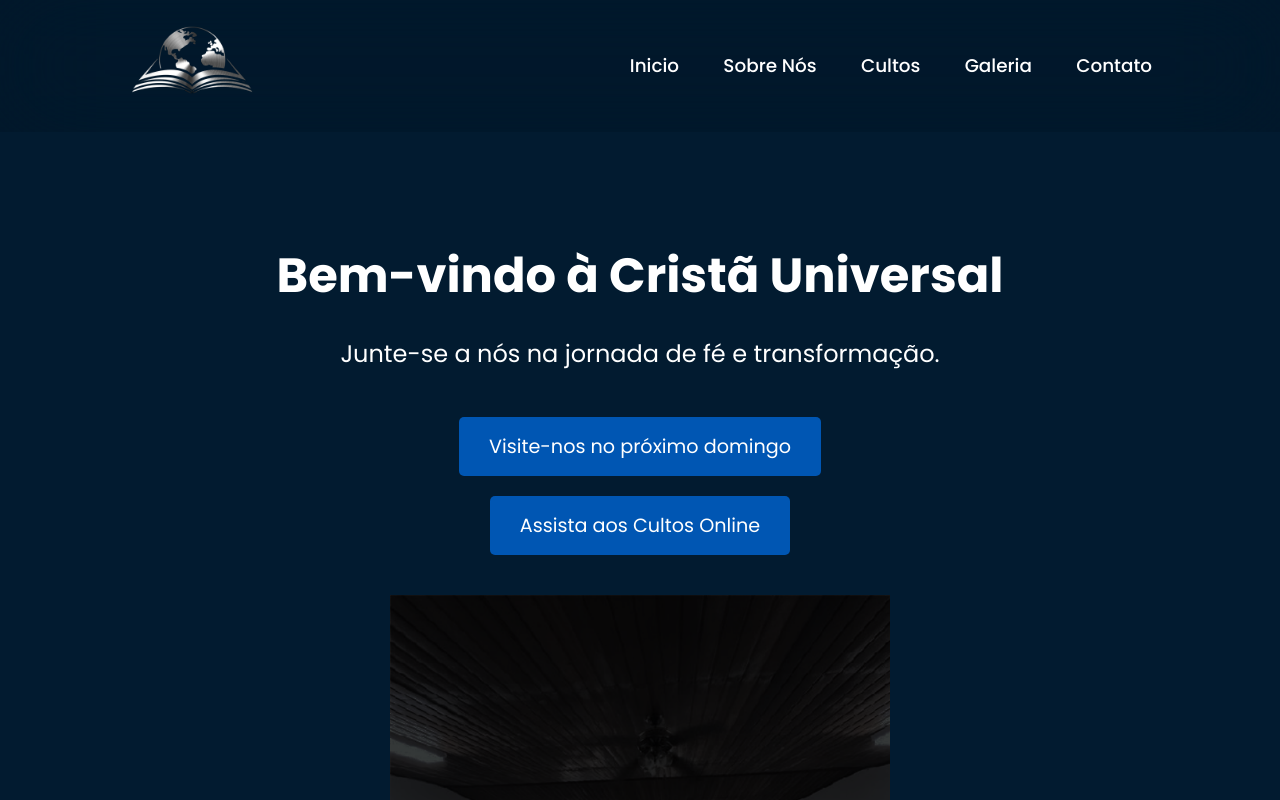
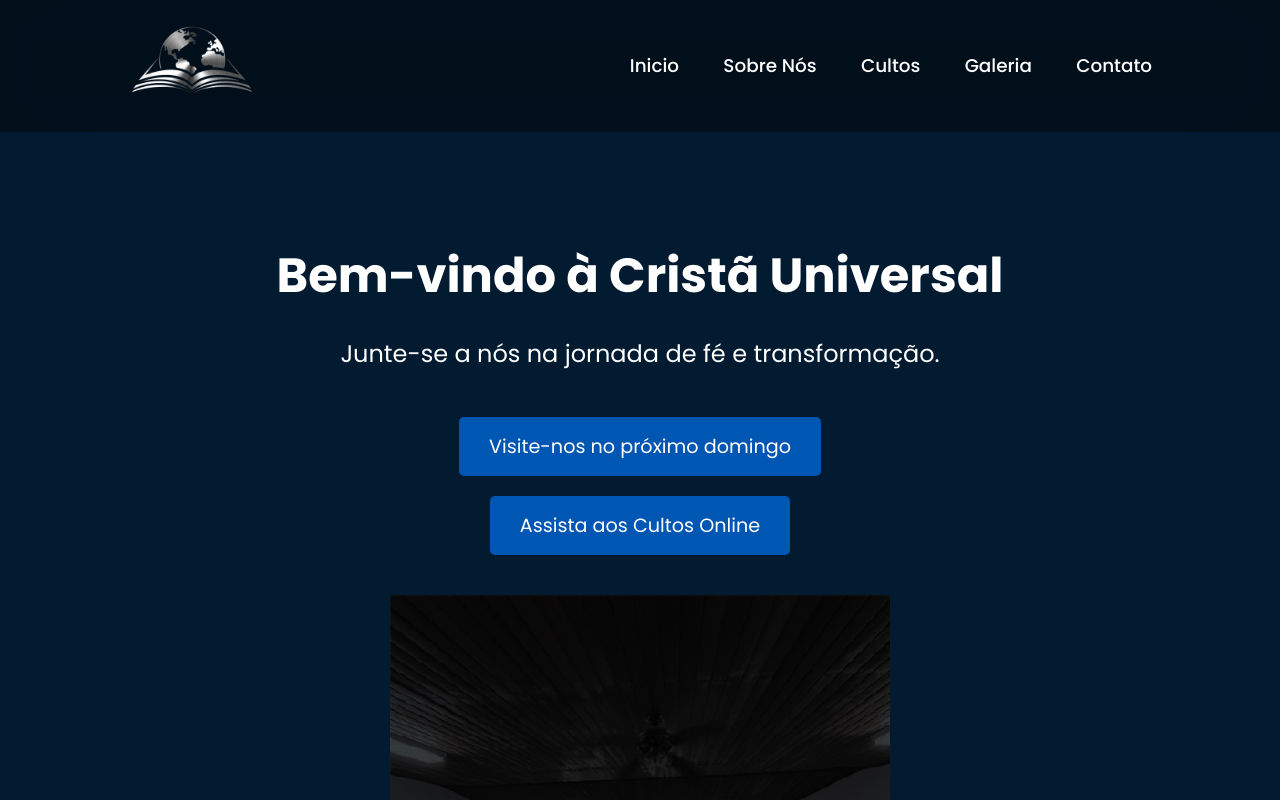
Before and after one commit to IgorOdSilva/landing-page-igreja, a plain HTML site: page index.html in a window 1280 px wide. Shown: the top 800 px of the page. Drawn offline with nearby package versions, Linux system fonts and the light colour scheme.

Commit message:
correção header

```diff
--- a/css/header.css
+++ b/css/header.css
@@ -17,7 +17,7 @@
     left: 0;
     width: 100%;
     height: 100%;
-    background-color: rgba(0, 0, 0, .1);
+    background-color: rgba(0, 0, 0, 0.423);
     backdrop-filter: blur(50px);
     z-index: -1;
 }
```
